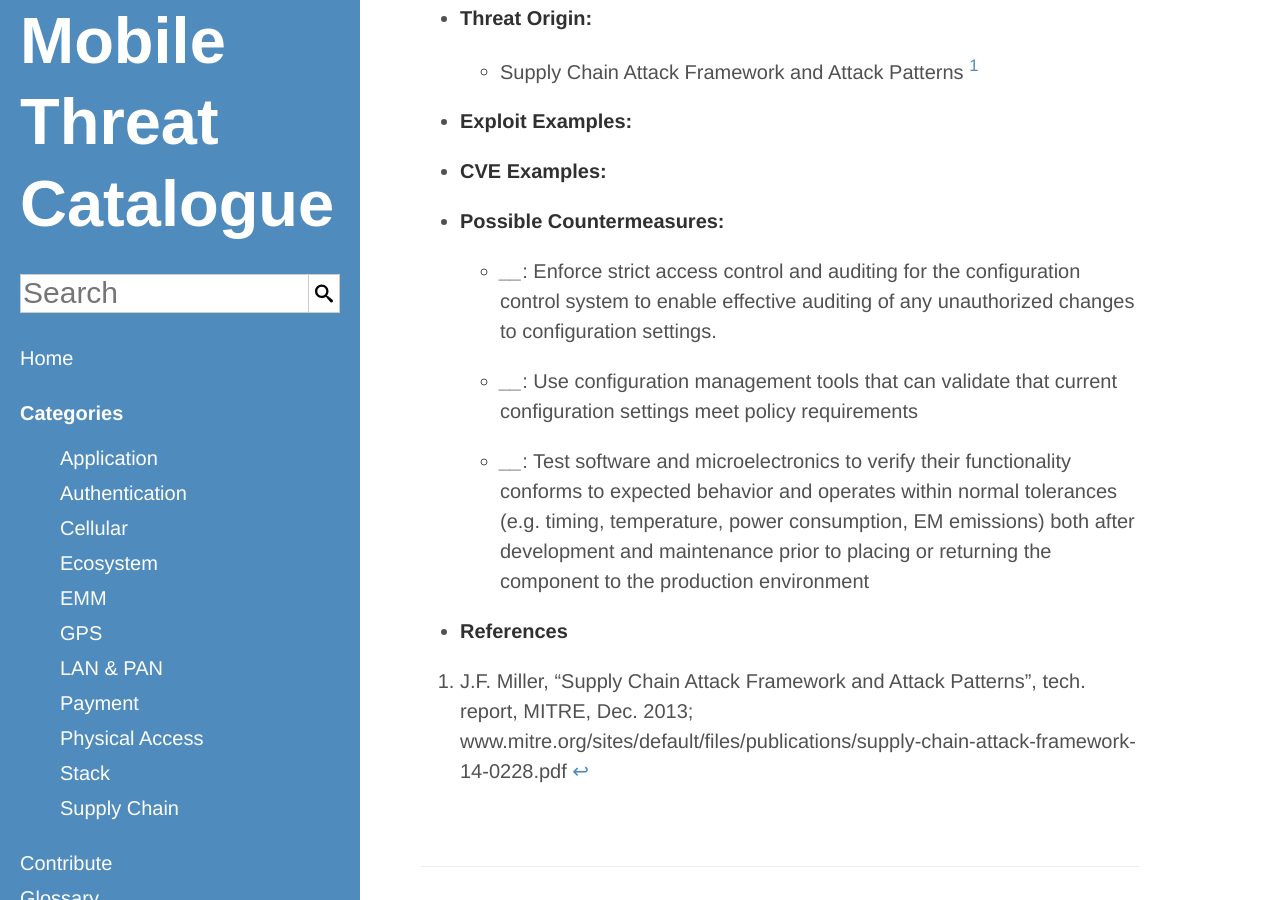
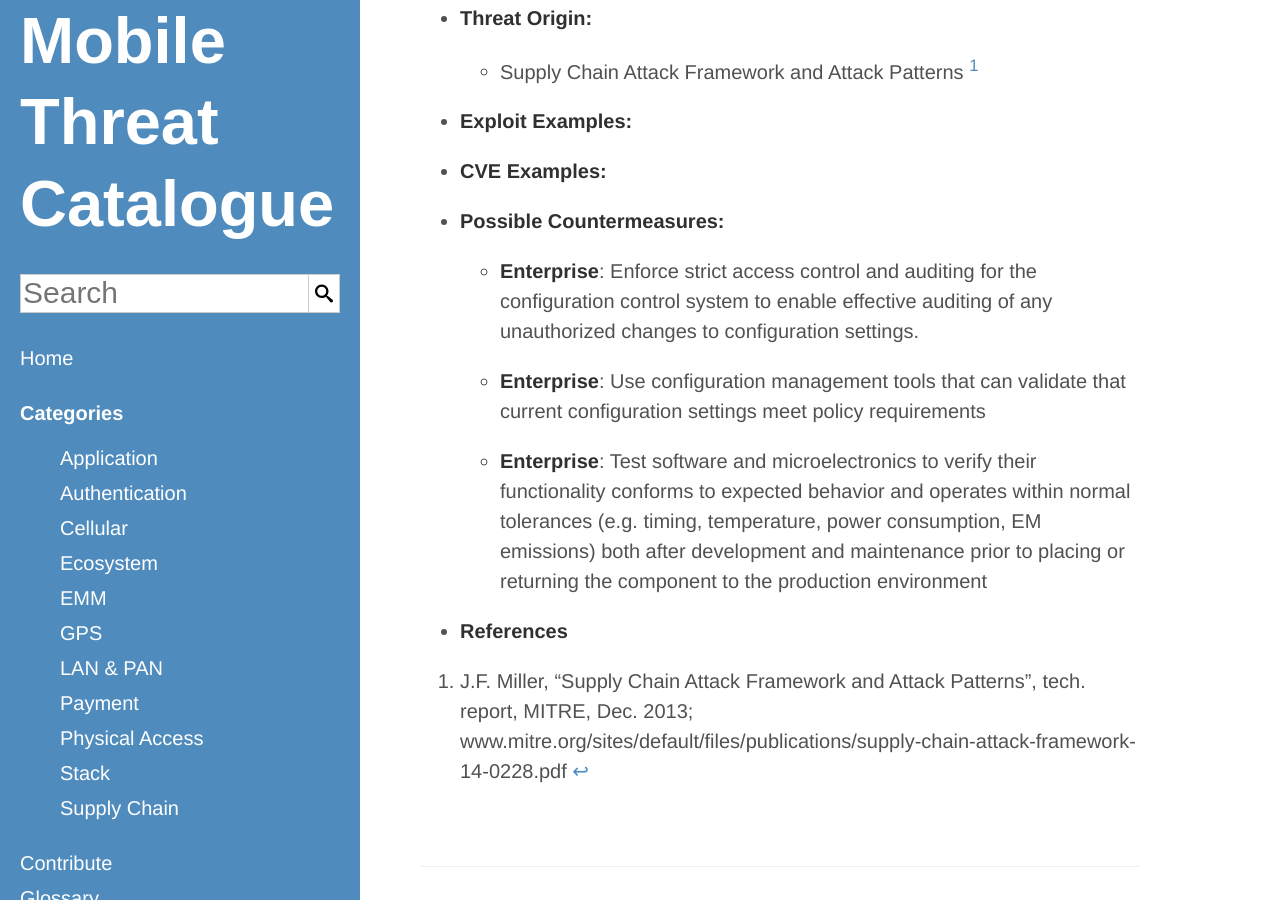
Before and after one commit to usnistgov/mobile-threat-catalogue, a Jekyll site: the page built from _supply-chain-threats/SPC-4.md, in a window 1280 px wide and 900 px high, scrolled down 594 px. Built offline with Jekyll 4.4.1, drawn with Linux system fonts in a browser that asks for light colours.

Commit message:
#13: added actors

```diff
--- a/_supply-chain-threats/SPC-4.md
+++ b/_supply-chain-threats/SPC-4.md
@@ -8,9 +8,9 @@
     CVEExample:
     PossibleCountermeasures:
         "Enforce strict access control and auditing for the configuration control system to enable effective auditing of any unauthorized changes to configuration settings.":
-            -
+            - Enterprise
         "Use configuration management tools that can validate that current configuration settings meet policy requirements":
-            -
+            - Enterprise
         "Test software and microelectronics to verify their functionality conforms to expected behavior and operates within normal tolerances (e.g. timing, temperature, power consumption, EM emissions) both after development and maintenance prior to placing or returning the component to the production environment":
-            -
+            - Enterprise
 ---
```
